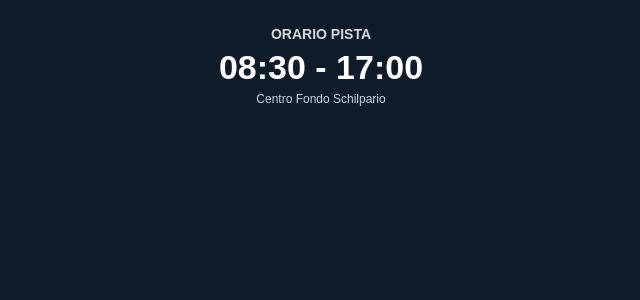
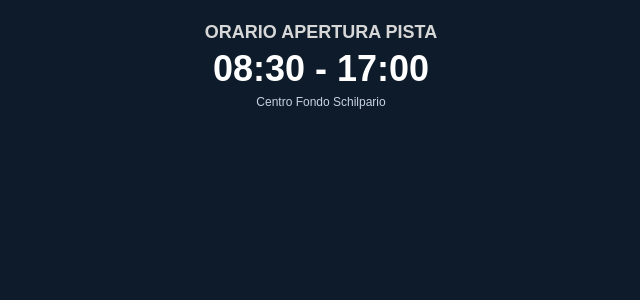
Before and after one commit to emiliomaj60-lang/stato-pista-schilpario, a Flask app: page /orari in a window 1280 px wide. Shown: the top 300 px of the page, without its empty margins (319-959 px from the left). Run offline with Flask 3, Linux system fonts and the light colour scheme.

Commit message:
Add files via upload

```diff
--- a/templates/orari.html
+++ b/templates/orari.html
@@ -37,7 +37,7 @@ html,body{
 }
 
 .titolo{
-    font-size:14px;
+    font-size:18px;
     font-weight:bold;
     color:#d7d7d7;
 
@@ -45,7 +45,7 @@ html,body{
 }
 
 .orario{
-    font-size:34px;
+    font-size:36px;
     font-weight:bold;
 
     line-height:1;
@@ -68,7 +68,7 @@ html,body{
 <div class="container">
 
     <div class="titolo">
-        ORARIO PISTA
+        ORARIO APERTURA PISTA
     </div>
 
     <div class="orario">
```
